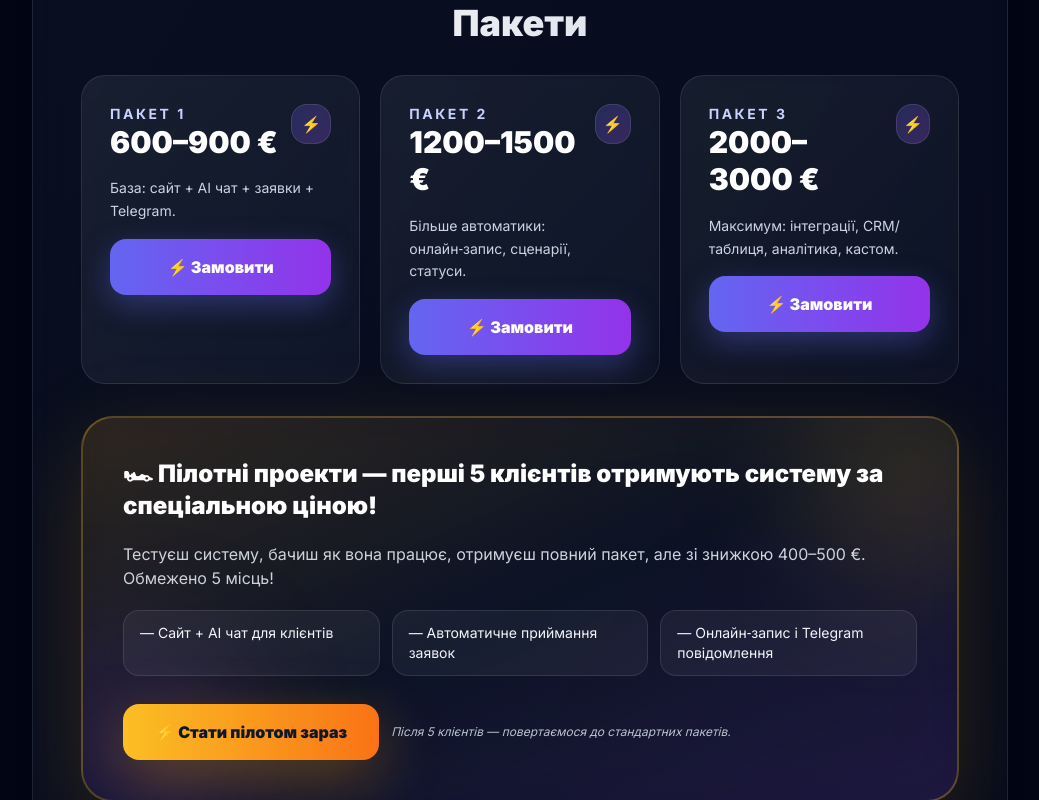
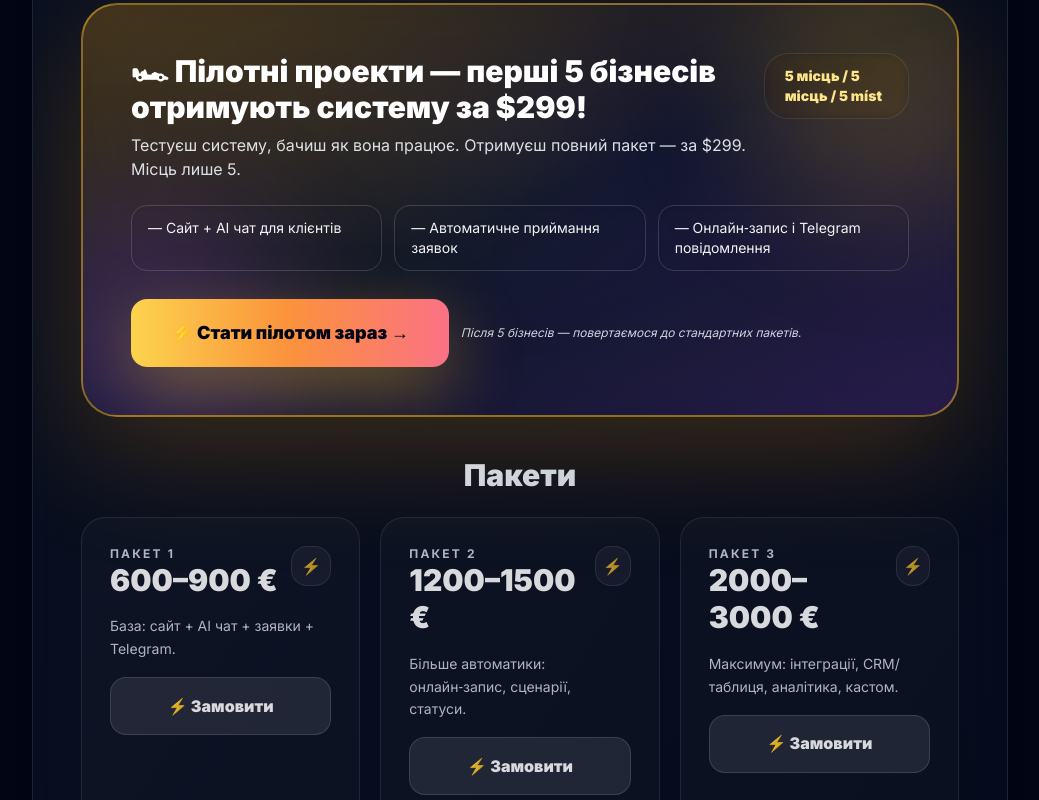
Before and after one commit to LexBiz/moj-sajt, a Next.js app: page / in a window 1280 px wide. Shown: the part 2960-3760 px from the top of the page, without its empty margins (120-1159 px from the left). Built offline with nearby package versions, Linux system fonts and the light colour scheme; no server answers.

Commit message:
feat: pilot  highlight + favicon logo + AI pilot pricing

```diff
--- a/app/api/ai/route.ts
+++ b/app/api/ai/route.ts
@@ -94,7 +94,7 @@ function buildContext({ businessType, channel, pain, lang, mode }: AiRequest) {
           '— 600–900 €: базовая система (лендинг/мини‑лендинг + AI‑чат + фиксация заявок + Telegram‑уведомления).',
           '— 1200–1500 €: расширенный пакет (всё из базы + онлайн‑запись/календарь + сценарии/статусы + больше интеграций).',
           '— 2000–3000 €: полный пакет (максимум автоматизации + CRM/таблица + аналитика/события + кастомные сценарии).',
-          'Пилот (первые 5 мест): полный пакет со скидкой 400–500 €.',
+          'Пилот (первые 5 бизнесов): полный пакет за $299 (мест всего 5).',
           'Правило: вопросы про цену/сроки/что входит/пилот/оплату — это 100% по теме. Никогда не отвечай “я не про это” на такие вопросы.',
         ].join('\n')
       : lng === 'cz'
@@ -105,7 +105,7 @@ function buildContext({ businessType, channel, pain, lang, mode }: AiRequest) {
           '— 600–900 €: základ (landing + AI chat + uložení poptávek + Telegram notifikace).',
           '— 1200–1500 €: rozšířený (navíc online rezervace/kalendář + scénáře + více integrací).',
           '— 2000–3000 €: plný (max automatizace + CRM/tabulka + analytika + custom scénáře).',
-          'Pilot (prvních 5 míst): plný balíček se slevou 400–500 €.',
+          'Pilot (prvních 5 firem): plný balíček za $299 (jen 5 míst).',
           'Pravidlo: dotazy na cenu/čas/co je v balíčku/pilot/platbu jsou VŽDY k tématu. Nikdy nepiš “to není k tématu”.',
         ].join('\n')
       : [
@@ -115,7 +115,7 @@ function buildContext({ businessType, channel, pain, lang, mode }: AiRequest) {
           '— 600–900 €: базова система (лендінг/міні‑лендінг + AI чат + фіксація заявок + Telegram повідомлення).',
           '— 1200–1500 €: розширений пакет (все з базового + онлайн‑запис/календар + сценарії/статуси + більше інтеграцій).',
           '— 2000–3000 €: повний пакет (максимум автоматизації + CRM/таблиця + аналітика/події + кастомні сценарії).',
-          'Пілот (перші 5 місць): повний пакет зі знижкою 400–500 €.',
+          'Пілот (перші 5 бізнесів): повний пакет за $299 (місць лише 5).',
           'Правило: питання про ціну/терміни/що входить/пілот/оплату — це 100% по темі. Ніколи не відповідай “я не про це” на такі питання.',
         ].join('\n')
 
--- a/app/page.tsx
+++ b/app/page.tsx
@@ -78,11 +78,11 @@ const dict: Record<Lang, Dict> = {
       { name: 'Пакет 2', price: '1200–1500 €', desc: 'Більше автоматики: онлайн‑запис, сценарії, статуси.', cta: '⚡️ Замовити' },
       { name: 'Пакет 3', price: '2000–3000 €', desc: 'Максимум: інтеграції, CRM/таблиця, аналітика, кастом.', cta: '⚡️ Замовити' },
     ],
-    pilotTitle: '🏎 Пілотні проекти — перші 5 клієнтів отримують систему за спеціальною ціною!',
-    pilotDesc: 'Тестуєш систему, бачиш як вона працює, отримуєш повний пакет, але зі знижкою 400–500 €. Обмежено 5 місць!',
+    pilotTitle: '🏎 Пілотні проекти — перші 5 бізнесів отримують систему за $299!',
+    pilotDesc: 'Тестуєш систему, бачиш як вона працює. Отримуєш повний пакет — за $299. Місць лише 5.',
     pilotList: ['Сайт + AI чат для клієнтів', 'Автоматичне приймання заявок', 'Онлайн‑запис і Telegram повідомлення'],
     pilotCta: '⚡️ Стати пілотом зараз',
-    pilotNote: 'Після 5 клієнтів — повертаємося до стандартних пакетів.',
+    pilotNote: 'Після 5 бізнесів — повертаємося до стандартних пакетів.',
     formTitle: 'Хочеш рішення прямо зараз?',
     formSubtitle: 'Я покажу, як це може працювати у вашому бізнесі',
     name: 'Імʼя',
@@ -130,11 +130,11 @@ const dict: Record<Lang, Dict> = {
       { name: 'Пакет 2', price: '1200–1500 €', desc: 'Больше автоматики: онлайн‑запись, сценарии, статусы.', cta: '⚡️ Заказать' },
       { name: 'Пакет 3', price: '2000–3000 €', desc: 'Максимум: интеграции, CRM/таблица, аналитика, кастом.', cta: '⚡️ Заказать' },
     ],
-    pilotTitle: '🏎 Пилотные проекты — первые 5 клиентов получают систему по спеццене!',
-    pilotDesc: 'Тестируешь систему, видишь как она работает, получаешь полный пакет, но со скидкой 400–500 €. Мест всего 5!',
+    pilotTitle: '🏎 Пилотные проекты — первые 5 бизнесов получают систему за $299!',
+    pilotDesc: 'Тестируешь систему, видишь как она работает. Получаешь полный пакет — за $299. Мест всего 5.',
     pilotList: ['Сайт + AI чат для клиентов', 'Автоматический приём заявок', 'Онлайн‑запись и Telegram уведомления'],
     pilotCta: '⚡️ Стать пилотом сейчас',
-    pilotNote: 'После 5 клиентов — возвращаемся к стандартным пакетам.',
+    pilotNote: 'После 5 бизнесов — возвращаемся к стандартным пакетам.',
     formTitle: 'Хочешь решение прямо сейчас?',
     formSubtitle: 'Я покажу, как это может работать в вашем бизнесе',
     name: 'Имя',
@@ -182,11 +182,11 @@ const dict: Record<Lang, Dict> = {
       { name: 'Balíček 2', price: '1200–1500 €', desc: 'Více automatiky: online rezervace, scénáře, statusy.', cta: '⚡️ Objednat' },
       { name: 'Balíček 3', price: '2000–3000 €', desc: 'Maximum: integrace, CRM/tabulka, analytika, custom.', cta: '⚡️ Objednat' },
     ],
-    pilotTitle: '🏎 Pilotní projekty — prvních 5 klientů má speciální cenu!',
-    pilotDesc: 'Otestuješ systém, uvidíš jak běží, dostaneš plný balíček se slevou 400–500 €. Jen 5 míst!',
+    pilotTitle: '🏎 Pilotní projekty — prvních 5 firem má systém za $299!',
+    pilotDesc: 'Otestuješ systém, uvidíš jak běží. Dostaneš plný balíček — za $299. Jen 5 míst.',
     pilotList: ['Web + AI chat pro klienty', 'Automatický příjem poptávek', 'Online rezervace + Telegram notifikace'],
     pilotCta: '⚡️ Být pilot teď',
-    pilotNote: 'Po 5 klientech se vracíme ke стандартním balíčkům.',
+    pilotNote: 'Po 5 firmách se vracíme ke standardním balíčkům.',
     formTitle: 'Chceš řešení hned teď?',
     formSubtitle: 'Ukážu, jak to může fungovat ve tvém byznysu',
     name: 'Jméno',
@@ -481,62 +481,84 @@ export default function Home() {
                   </a>
                 </div>
 
-                {/* PACKAGES + PILOT (inside the same block to keep the page structure clean) */}
-                <div className="pt-10 border-t border-white/10 space-y-8">
-                  <h3 className="text-2xl sm:text-4xl font-black bg-gradient-to-r from-white to-slate-300 bg-clip-text text-transparent text-center">
+                {/* PILOT + PACKAGES (inside the same block to keep the page structure clean) */}
+                <div className="pt-10 border-t border-white/10 space-y-10">
+                  {/* PILOT (main focus) */}
+                  <div className="relative overflow-hidden rounded-[36px] border-2 border-amber-400/50 bg-gradient-to-br from-amber-500/25 via-slate-900/40 to-purple-500/20 p-8 sm:p-12 backdrop-blur-xl shadow-[0_35px_120px_rgba(245,158,11,0.22)]">
+                    <div className="absolute inset-0 opacity-30 [mask-image:radial-gradient(60%_60%_at_50%_30%,black,transparent)] bg-[radial-gradient(circle_at_20%_20%,rgba(251,191,36,0.35),transparent_55%),radial-gradient(circle_at_80%_30%,rgba(168,85,247,0.25),transparent_60%),radial-gradient(circle_at_50%_90%,rgba(59,130,246,0.18),transparent_60%)]" />
+                    <div className="absolute -top-20 -right-20 w-72 h-72 bg-amber-400/20 blur-3xl rounded-full" />
+                    <div className="absolute -bottom-20 -left-20 w-72 h-72 bg-purple-500/20 blur-3xl rounded-full" />
+
+                    <div className="relative space-y-6">
+                      <div className="flex flex-col sm:flex-row sm:items-start sm:justify-between gap-4">
+                        <div className="space-y-2">
+                          <h3 className="text-2xl sm:text-3xl font-black text-white leading-tight">
+                            {t.pilotTitle}
+                          </h3>
+                          <p className="text-slate-100/90 text-sm sm:text-base leading-relaxed max-w-3xl">
+                            {t.pilotDesc}
+                          </p>
+                        </div>
+                        <div className="inline-flex items-center justify-center rounded-3xl bg-black/20 border border-white/10 px-5 py-3 text-xs sm:text-sm font-black text-amber-200 backdrop-blur-sm">
+                          5 місць / 5 місць / 5 míst
+                        </div>
+                      </div>
+
+                      <div className="grid gap-3 sm:grid-cols-3">
+                        {t.pilotList.map((x) => (
+                          <div
+                            key={x}
+                            className="rounded-2xl bg-white/7 border border-white/15 px-4 py-3 text-sm text-white/95 shadow-inner"
+                          >
+                            — {x}
+                          </div>
+                        ))}
+                      </div>
+
+                      <div className="flex flex-col sm:flex-row gap-3 sm:items-center pt-1">
+                        <a
+                          href={ctaHref}
+                          className="inline-flex items-center justify-center rounded-2xl bg-gradient-to-r from-amber-300 via-orange-400 to-rose-400 px-10 py-5 text-base sm:text-lg font-black text-slate-950 hover:from-amber-200 hover:via-orange-300 hover:to-rose-300 hover:scale-105 active:scale-95 transition-all shadow-[0_22px_70px_rgba(251,191,36,0.40)]"
+                        >
+                          {t.pilotCta} →
+                        </a>
+                        <p className="text-xs text-slate-200/90 italic">{t.pilotNote}</p>
+                      </div>
+                    </div>
+                  </div>
+
+                  {/* PACKAGES (background / secondary) */}
+                  <div className="space-y-6">
+                    <h4 className="text-xl sm:text-3xl font-black bg-gradient-to-r from-white to-slate-300 bg-clip-text text-transparent text-center opacity-90">
                       {t.packagesTitle}
-                  </h3>
+                    </h4>
 
-                  <div className="grid gap-5 lg:grid-cols-3">
+                    <div className="grid gap-5 lg:grid-cols-3 opacity-85">
                       {t.packages.map((p) => (
                         <div
                           key={p.name}
-                        className="group relative bg-gradient-to-br from-white/5 to-white/[0.02] border border-white/10 rounded-3xl p-7 backdrop-blur-sm transition-all duration-300 hover:border-indigo-400/50 hover:bg-white/10 hover:shadow-[0_18px_60px_rgba(99,102,241,0.25)] hover:-translate-y-1"
+                          className="group relative bg-white/[0.03] border border-white/10 rounded-3xl p-7 backdrop-blur-sm transition-all duration-300 hover:border-white/20 hover:bg-white/[0.05] hover:-translate-y-1"
                         >
                           <div className="space-y-4">
                             <div className="flex items-start justify-between gap-3">
                               <div>
-                              <p className="text-sm font-bold text-indigo-200 uppercase tracking-[0.18em]">{p.name}</p>
+                                <p className="text-xs font-bold text-slate-300 uppercase tracking-[0.18em]">{p.name}</p>
                                 <p className="text-3xl font-black text-white leading-tight">{p.price}</p>
                               </div>
-                            <div className="w-10 h-10 rounded-2xl bg-gradient-to-br from-indigo-500/25 to-purple-500/25 border border-white/10 flex items-center justify-center text-white shadow-inner">
+                              <div className="w-10 h-10 rounded-2xl bg-white/5 border border-white/10 flex items-center justify-center text-white/80 shadow-inner">
                                 ⚡
                               </div>
                             </div>
                             <p className="text-sm text-slate-300 leading-relaxed">{p.desc}</p>
                             <a
                               href={ctaHref}
-                            className="inline-flex w-full items-center justify-center rounded-2xl bg-gradient-to-r from-indigo-500 to-purple-600 px-6 py-4 text-base font-black text-white hover:from-indigo-600 hover:to-purple-700 hover:scale-[1.02] active:scale-[0.99] transition-all shadow-[0_10px_30px_rgba(99,102,241,0.35)]"
+                              className="inline-flex w-full items-center justify-center rounded-2xl bg-white/10 border border-white/15 px-6 py-4 text-base font-black text-white hover:bg-white/15 hover:border-white/25 transition-all"
                             >
                               {p.cta}
                             </a>
                           </div>
                         </div>
                       ))}
-                  </div>
-
-                  <div className="relative overflow-hidden rounded-[32px] border-2 border-amber-400/30 bg-gradient-to-br from-amber-500/15 via-slate-900/40 to-purple-500/15 p-8 sm:p-10 backdrop-blur-xl shadow-[0_25px_90px_rgba(245,158,11,0.18)]">
-                    <div className="absolute -top-16 -right-16 w-56 h-56 bg-amber-400/15 blur-3xl rounded-full" />
-                    <div className="absolute -bottom-16 -left-16 w-56 h-56 bg-purple-500/15 blur-3xl rounded-full" />
-                    <div className="relative space-y-5">
-                      <h4 className="text-xl sm:text-2xl font-black text-white">{t.pilotTitle}</h4>
-                      <p className="text-slate-200/90 text-sm sm:text-base leading-relaxed">{t.pilotDesc}</p>
-                      <div className="grid gap-3 sm:grid-cols-3">
-                        {t.pilotList.map((x) => (
-                          <div key={x} className="rounded-2xl bg-white/5 border border-white/10 px-4 py-3 text-sm text-slate-100">
-                            — {x}
-                          </div>
-                        ))}
-                      </div>
-                      <div className="flex flex-col sm:flex-row gap-3 sm:items-center pt-2">
-                        <a
-                          href={ctaHref}
-                          className="inline-flex items-center justify-center rounded-2xl bg-gradient-to-r from-amber-400 to-orange-500 px-8 py-4 text-base font-black text-slate-900 hover:from-amber-300 hover:to-orange-400 hover:scale-105 active:scale-95 transition-all shadow-[0_18px_60px_rgba(245,158,11,0.35)]"
-                        >
-                          {t.pilotCta}
-                        </a>
-                        <p className="text-xs text-slate-300/90 italic">{t.pilotNote}</p>
-                      </div>
                     </div>
                   </div>
                 </div>
```
Also changed, not shown: app/layout.tsx (+8 -1 lines). Lines whose indentation alone changed are shown as unchanged.
